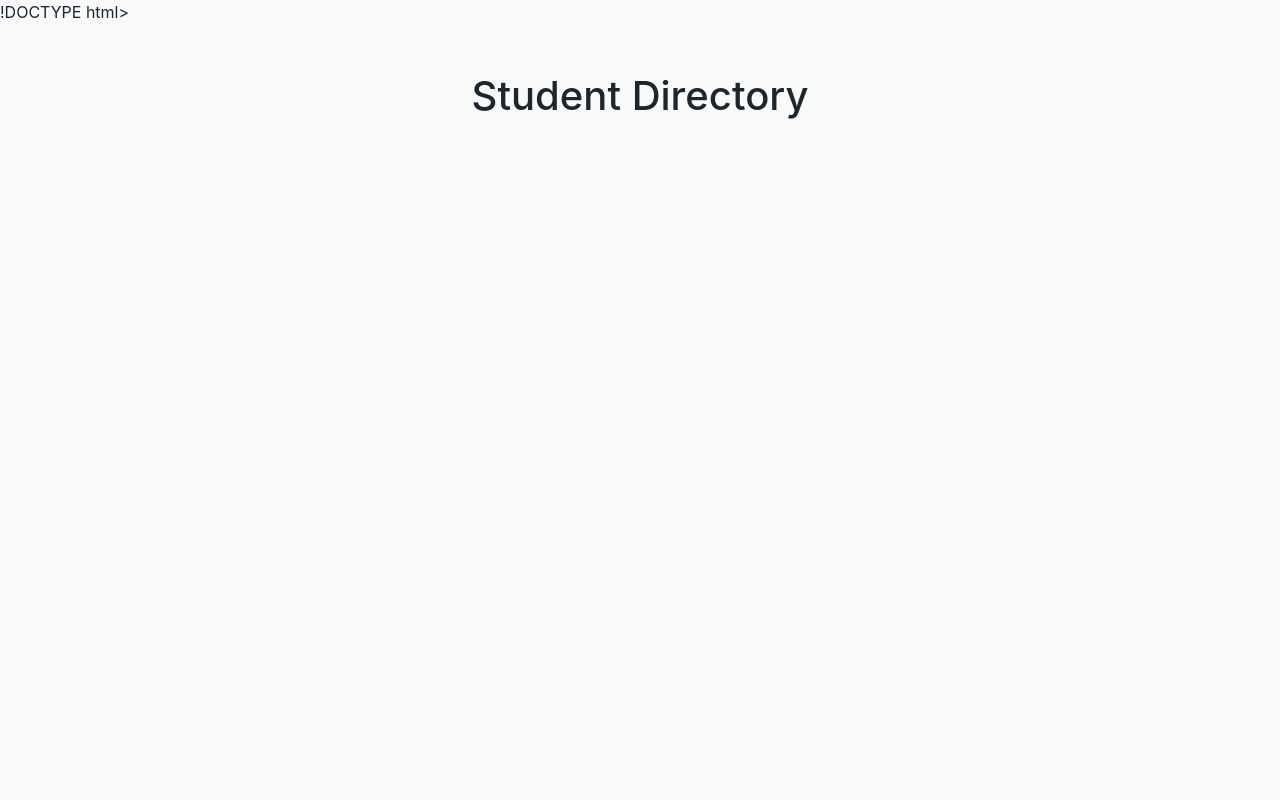
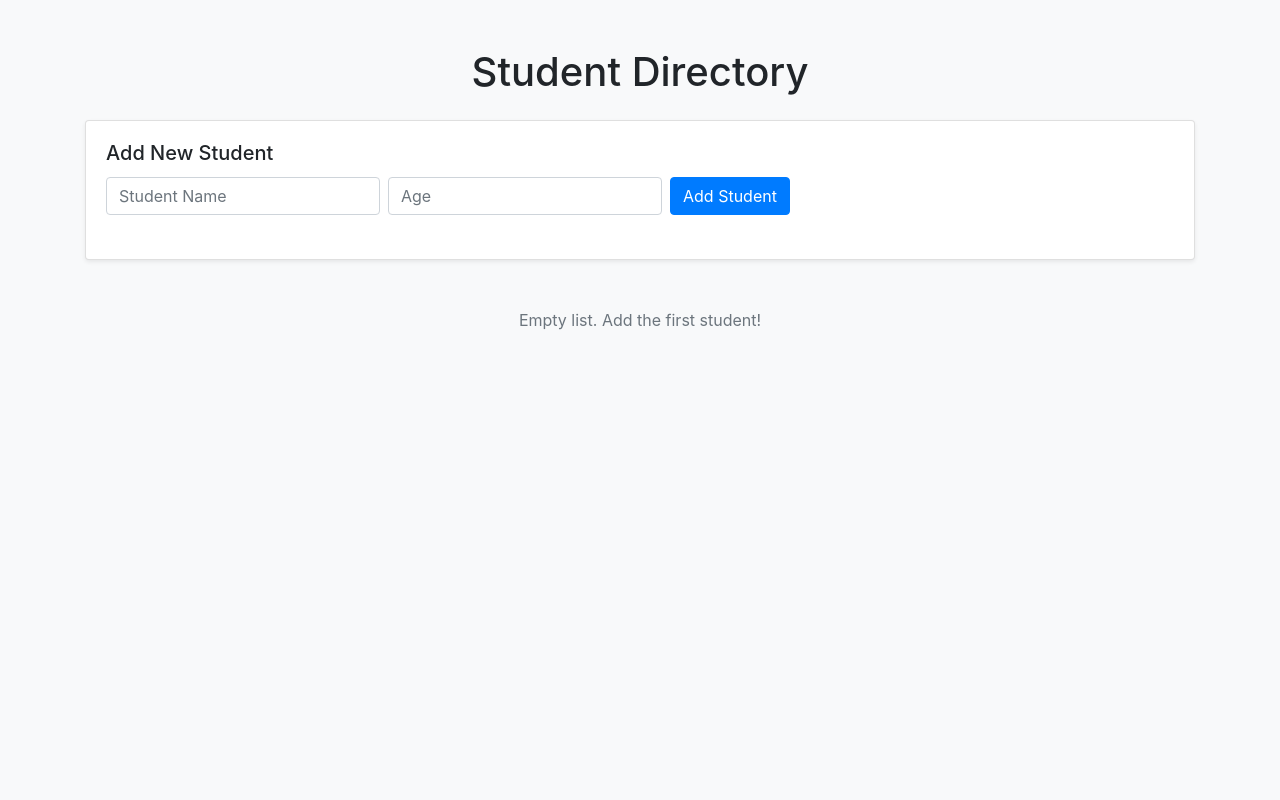
Before and after one commit to Svitlana937/student-manager-project, a Flask app: page / in a window 1280 px wide. Run offline with Flask 3, Linux system fonts and the light colour scheme; data that the repository does not hold is empty.

Commit message:
Add student creation functionality and update index template
- Implemented POST route for adding new students in app.py
- Enhanced index.html with a form for adding students
- Added main.css for styling student cards

```diff
--- a/app.py
+++ b/app.py
@@ -1,4 +1,4 @@
-from flask import Flask, render_template
+from flask import Flask, render_template, request, url_for
 import studentDAO
 from flask import jsonify
 
@@ -22,6 +22,17 @@ def get_student_id(student_id):
     else:
         return jsonify({"error": "Student not found"}), 404
 
+@app.route("/add_student", methods=["POST"])
+def add_student():
+    name = request.form.get("name")
+    age = request.form.get("age")
+    if name and age:
+        studentDAO.create((name, age))
+        return redirect(url_for("index"))
+    else:
+        return jsonify({"error": "Name and age are required"}), 400
+
+
 
 if __name__ == "__main__":
     app.run(debug=True)
--- /dev/null
+++ b/static/main.css
@@ -0,0 +1,11 @@
+.student-card {
+    transition: transform 0.3s, box-shadow 0.3s;
+    border: none;
+    border-radius: 10px;
+}
+
+.student-card:hover {
+    transform: translateY(-5px);
+    box-shadow: 0 10px 20px rgba(0,0,0,0.12) !important;
+    border-left: 4px solid #007bff;
+}
--- a/templates/index.html
+++ b/templates/index.html
@@ -1,18 +1,30 @@
-!DOCTYPE html>
 <html lang="en">
 <head>
   <meta charset="utf-8">
   <meta name="viewport" content="width=device-width, initial-scale=1">
   <title>Students</title>
+  <link rel="stylesheet" href="{{ url_for('static', filename='main.css') }}">
   <link rel="stylesheet" href="https://cdn.jsdelivr.net/npm/bootstrap@4.1.3/dist/css/bootstrap.min.css">
 </head>
 <body class="bg-light">
     <div class="container mt-5">
         <h1 class="mb-4 text-center">Student Directory</h1>
+
+        <div class="card mb-5 shadow-sm">
+            <div class="card-body">
+                <h5 class="card-title">Add New Student</h5>
+                <form action="/add_student" method="POST" class="form-inline">
+                    <input type="text" name="name" class="form-control mb-2 mr-sm-2" placeholder="Student Name" required>
+                    <input type="number" name="age" class="form-control mb-2 mr-sm-2" placeholder="Age" required>
+                    <button type="submit" class="btn btn-primary mb-2">Add Student</button>
+                </form>
+            </div>
+        </div>
+
         <div class="row">
             {% for student in students %}
             <div class="col-md-4 mb-4">
-                <div class="card shadow-sm">
+                <div class="card shadow-sm student-card">
                     <div class="card-body">
                         <h5 class="card-title">{{ student.name }}</h5>
                         <p class="card-text text-muted">Student ID: {{ student.id }}</p>
@@ -23,6 +35,9 @@
             </div>
             {% endfor %}
         </div>
+        {% if not students %}
+    <p class="text-center text-muted">Empty list. Add the first student!</p>
+{% endif %}
     </div>
 </body>
 </html>
```
